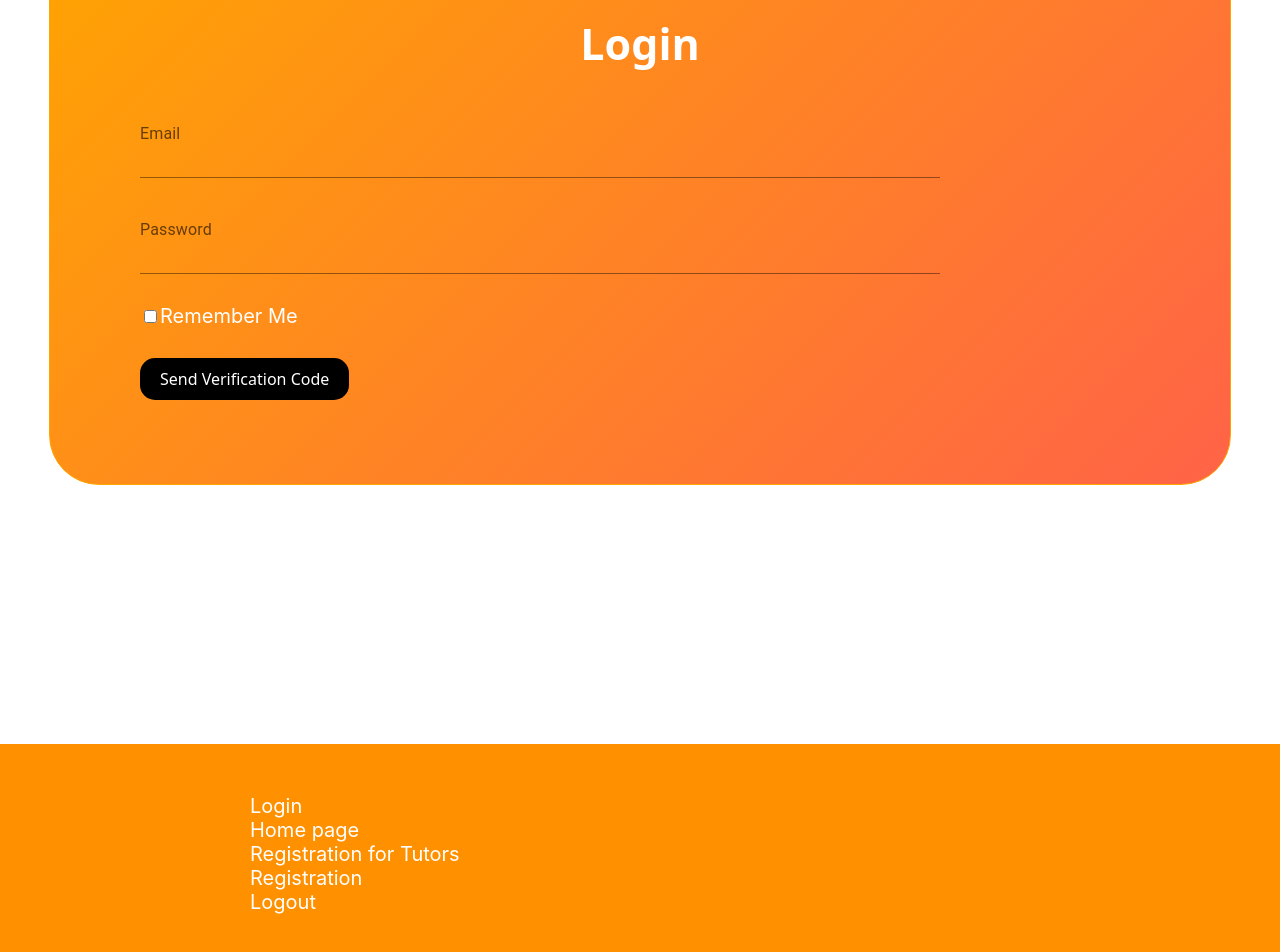
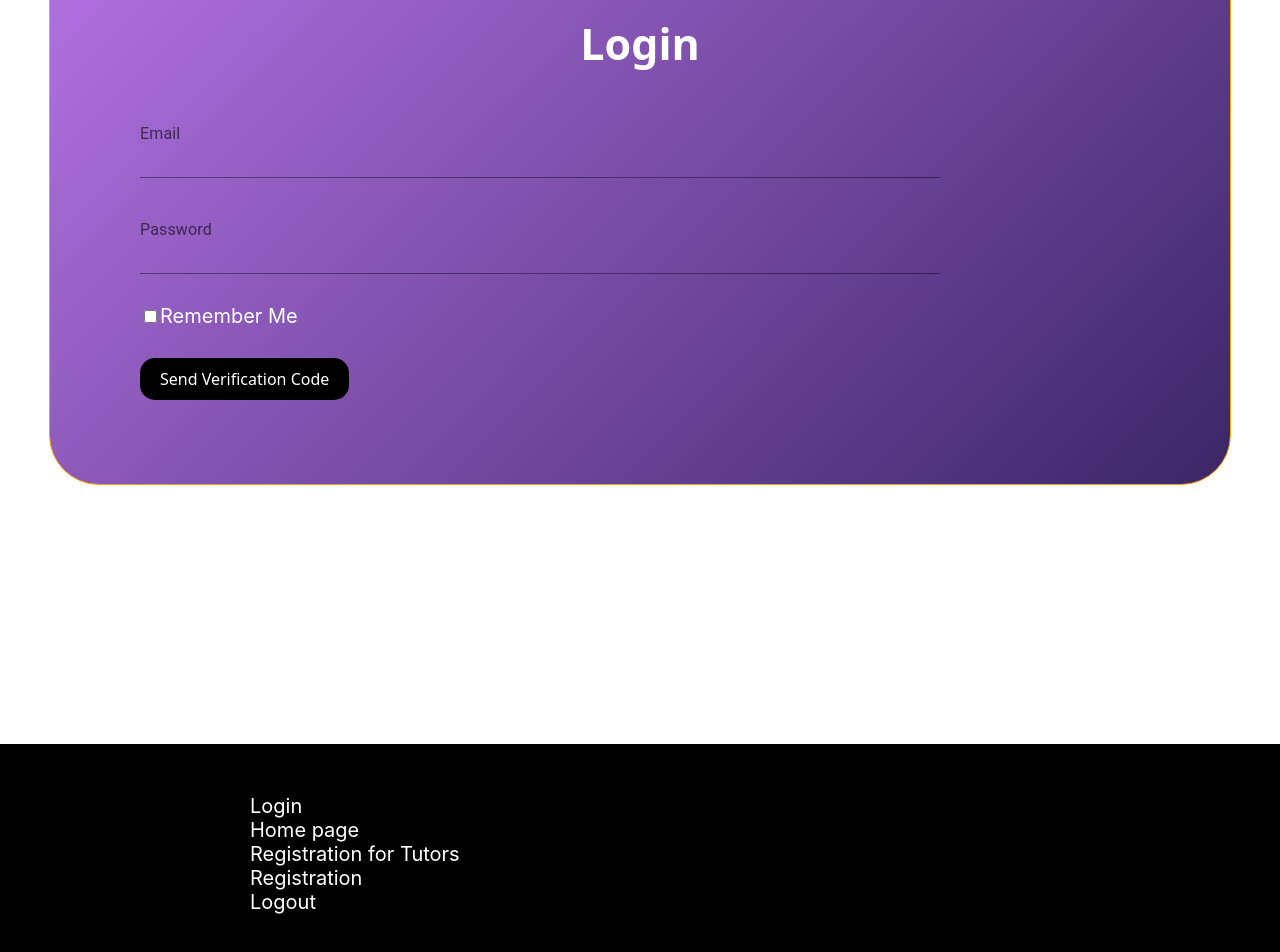
Before and after one commit to jagganjestine/CS4485, a React (Create React App) app in the folder online-tutoring/: page / in a window 1280 px wide. Shown: the part 230-1182 px from the top of the page. Built offline with nearby package versions, Linux system fonts and the light colour scheme.

Commit message:
changed website color to purple

```diff
--- a/online-tutoring/src/components/BottomNav.css
+++ b/online-tutoring/src/components/BottomNav.css
@@ -1,6 +1,6 @@
 
 .bottom-nav {
-    background-color: linear-gradient(135deg, #FFA500, #FF6347);
+    background-color:black;
     height: 200px;
     width: 100%;
 }
--- a/online-tutoring/src/components/Hero.css
+++ b/online-tutoring/src/components/Hero.css
@@ -41,8 +41,7 @@
     border-radius: 50px;
     width: 1100px; /* Set the width of the box */
     height: 500px; /* Set the height of the box */
-    background: linear-gradient(135deg, #FFA500, #FF6347); /* Orange gradient colors */
-    border: 1px solid #FFA500; /* Optional: Add a border with the same color as the starting gradient color */
+    background: linear-gradient(135deg, #B674E6, #3B2667); /* Orange gradient colors */
     text-align: center;
     color: white; /* Set text color to white for better readability */
     font-size: 20px; /* Set the font size */
--- a/online-tutoring/src/components/Landing.css
+++ b/online-tutoring/src/components/Landing.css
@@ -52,7 +52,7 @@
 }
 
 .bottom-nav {
-    background-color: hsl(34, 100%, 50%);
+    background-color: black;
     height: 300px;
 }
 
@@ -70,6 +70,6 @@
 }
 
 .bottom-nav :hover {
-    color:black;
+    color:rgb(186, 108, 223);
     transition: 0.5s;
 }
--- a/online-tutoring/src/components/Login.css
+++ b/online-tutoring/src/components/Login.css
@@ -72,7 +72,7 @@
   text-align: left;
   padding: 90px;
   font-size: 20px;
-  background: linear-gradient(135deg, #FFA500, #FF6347);
+  background: linear-gradient(135deg, #B674E6, #3B2667);
   border: 1px solid #FFA500;
   border-radius: 50px;
   width: 1000px;
--- a/online-tutoring/src/components/Navbar.css
+++ b/online-tutoring/src/components/Navbar.css
@@ -55,12 +55,12 @@
   }
   .signup:hover {
     color: black;
-    background-color:orange;
+    background-color:rgb(186, 108, 223);;
     transition:0.7s;
   }
 
 
   .navbar a:hover {
-    color: orange;
+    color:rgb(186, 108, 223);
     transition: 0.5s;
   }
--- a/online-tutoring/src/components/Registration.css
+++ b/online-tutoring/src/components/Registration.css
@@ -4,7 +4,7 @@
   padding: 90px 50px 90px 50px; /* top, right, bottom, left */
   font-size: 20px;
   margin-top: 40px;
-  background: linear-gradient(135deg, #FFA500, #FF6347);
+  background: linear-gradient(135deg, #B674E6, #3B2667);
   /*border: 1px solid white;*/
   border-radius: 50px;
   width: 850px;
--- a/online-tutoring/src/components/RegistrationTutors.css
+++ b/online-tutoring/src/components/RegistrationTutors.css
@@ -2,7 +2,7 @@
     text-align: left;
     padding: 50px;
     font-size: 20px;
-    background: linear-gradient(135deg, #FFA500, #FF6347);
+    background: linear-gradient(135deg, #B674E6, #3B2667);
     border: 1px solid #FFA500;
     border-radius: 50px;
     width: 1000px;
--- a/online-tutoring/src/components/SelectionHero.css
+++ b/online-tutoring/src/components/SelectionHero.css
@@ -6,7 +6,7 @@
   border-radius: 50px;
   width: 900px;
   height: 500px;
-  background: linear-gradient(135deg, #FFA500, #FF6347);
+  background: linear-gradient(135deg, #B674E6, #3B2667);
   border: 1px solid #FFA500;
   text-align: center;
   color: white;
```
